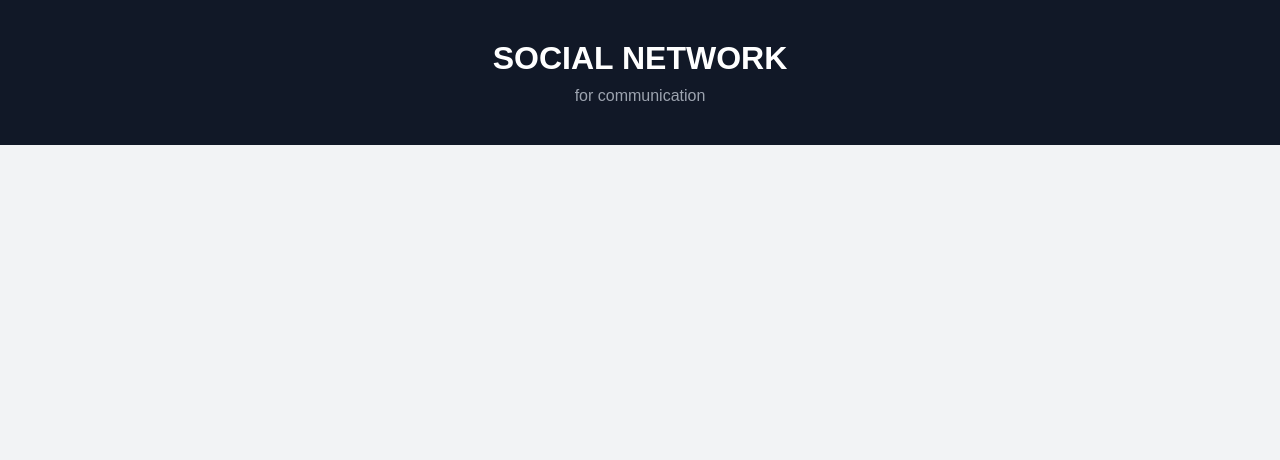
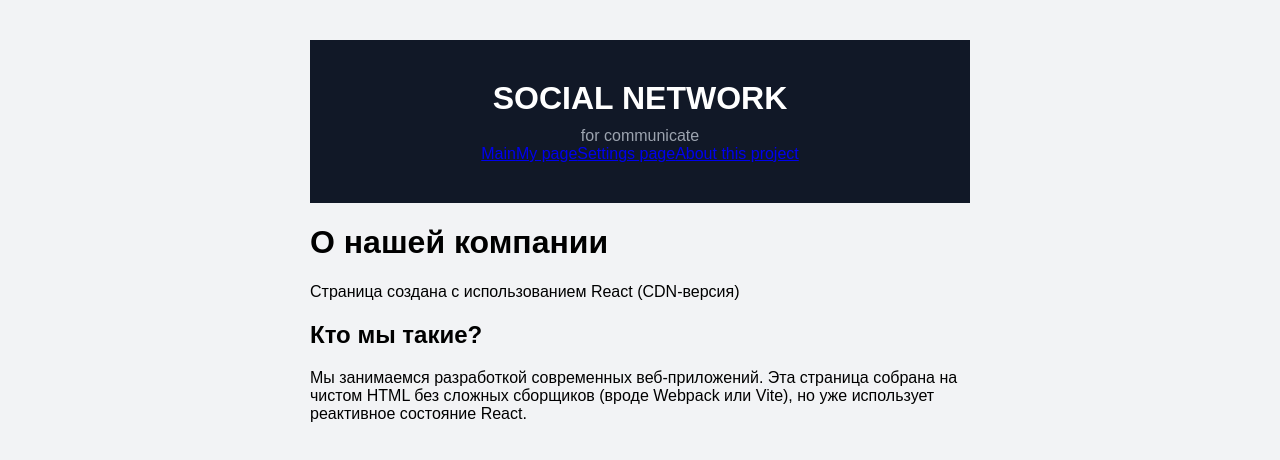
Before and after one commit to Qwexaro/react, a React (Vite) app: page /about in a window 1280 px wide. Shown: the top 460 px of the page. Built offline with nearby package versions, Linux system fonts and the light colour scheme.

Commit message:
fix header

```diff
--- a/src/App.tsx
+++ b/src/App.tsx
@@ -11,8 +11,9 @@ function App(): React.JSX.Element {
 
   return (
     <div className='app'>
-      <Header />
+
       <main>
+        <Header />
         <Routes>
           <Route path='/' element={<Home />} />
           <Route path='/profile' element={<Profile />} />
--- a/src/components/Header.tsx
+++ b/src/components/Header.tsx
@@ -1,7 +1,29 @@
+import type React from "react";
+import { Link } from "react-router-dom";
+
 let Header = (): React.JSX.Element =>
   <header className="header">
     <h1>SOCIAL NETWORK</h1>
-    <p>for communication</p>
-  </header>;
+    <p>for communicate</p>
+
+    <nav className="navigation">
+      <Link to={"/"}>
+        Main
+      </Link>
+
+      <Link to={"/profile"}>
+        My page
+      </Link>
+
+      <Link to={"/settings"}>
+        Settings page
+      </Link>
+
+      <Link to={"/about"}>
+        About this project
+      </Link>
+
+    </nav>
+  </header>
 
 export default Header;
--- a/src/pages/About.tsx
+++ b/src/pages/About.tsx
@@ -1,5 +1,18 @@
 import type React from "react";
 
-let About = (): React.JSX.Element => <section></section>;
+let About = (): React.JSX.Element =>
+  <div className="max-w-3xl mx-auto py-12 px-6">
+    <header className="mb-8 border-b pb-4">
+      <h1 className="text-4xl font-bold text-blue-600">О нашей компании</h1>
+      <p className="text-slate-500 mt-2">Страница создана с использованием React (CDN-версия)</p>
+    </header>
+
+    <section className="bg-white p-6 rounded-xl shadow-md mb-6">
+      <h2 className="text-2xl font-semibold mb-3">Кто мы такие?</h2>
+      <p className="text-slate-600 leading-relaxed mb-4">
+        Мы занимаемся разработкой современных веб-приложений. Эта страница собрана на чистом HTML без сложных сборщиков (вроде Webpack или Vite), но уже использует реактивное состояние React.
+      </p>
+    </section>
+  </div >;
 
 export default About;
```
Also changed, not shown: src/pages/Header.tsx (deleted, +0 -29 lines).
